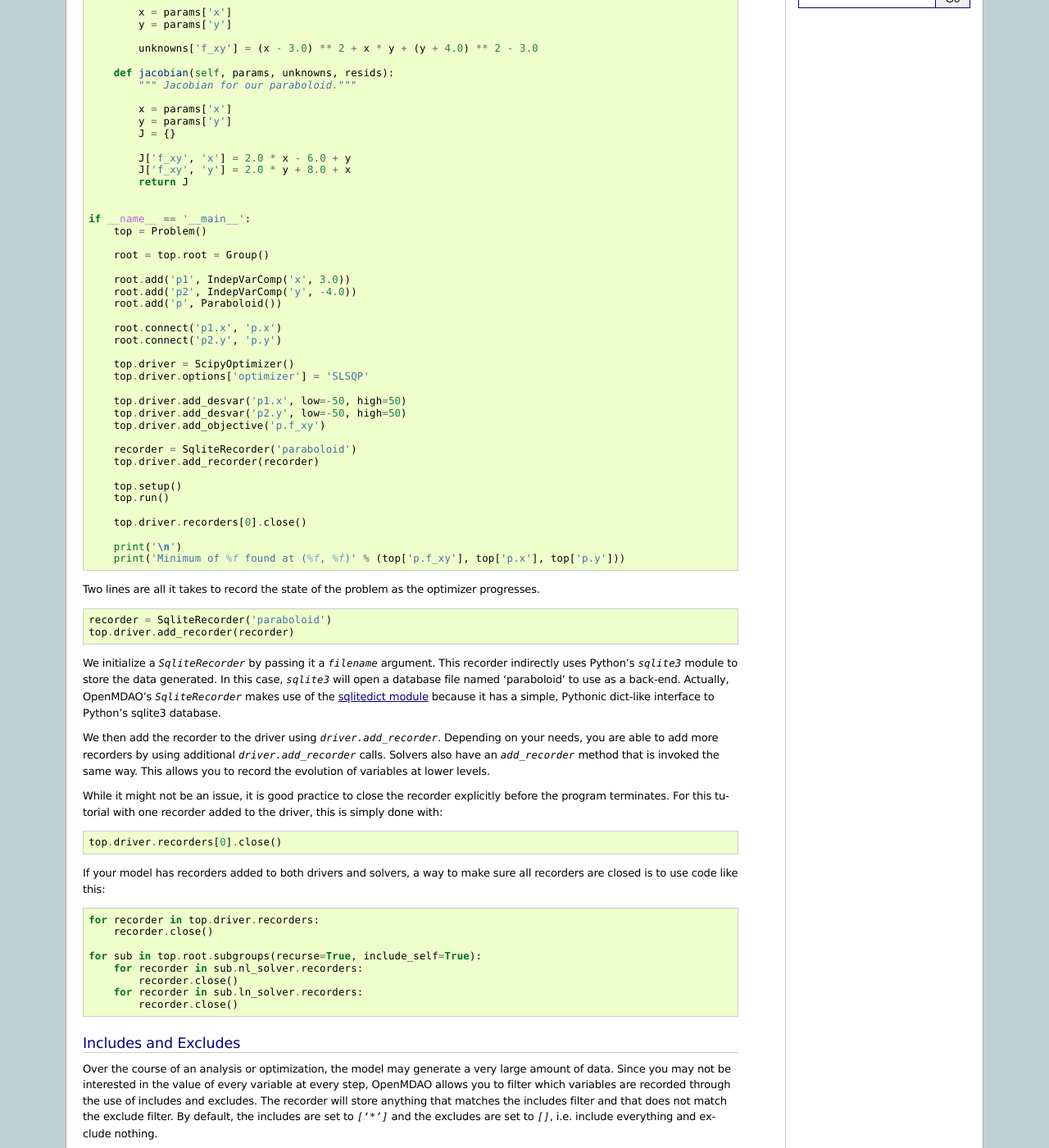
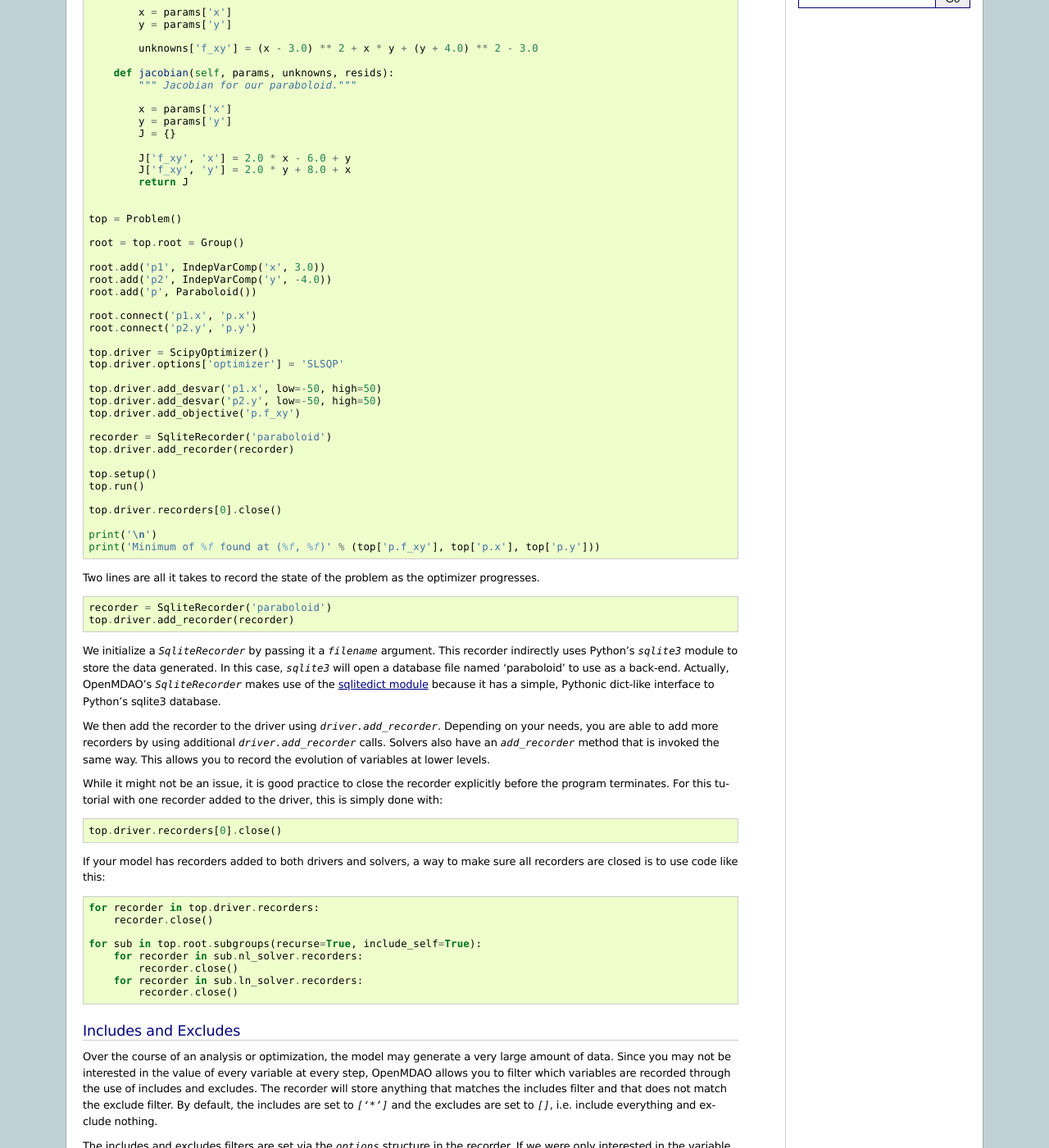
Before and after one commit to OpenMDAO/OpenMDAO1, a Sphinx documentation site: the page built from openmdao/docs/usr-guide/tutorials/recording.rst, in a window 1280 px wide and 1400 px high, scrolled down 463 px. Shown: the whole window at 82% size. Built offline with Sphinx 7.4.7, drawn with Linux system fonts in a browser that asks for light colours; part of the change alters nothing that is shown.

```diff
--- a/openmdao/docs/usr-guide/tutorials/recording.rst
+++ b/openmdao/docs/usr-guide/tutorials/recording.rst
@@ -7,7 +7,7 @@ Recording
 This tutorial is builds on the :ref:`Optimization of the Paraboloid Tutorial <paraboloid_optimization_tutorial>`
 by demonstrating how to save the data generated for future use. Consider the code below:
 
-.. testcode:: recording
+.. testcode:: recording_run
 
     from openmdao.components import IndepVarComp
     from openmdao.core import Component, Group, Problem
@@ -48,41 +48,71 @@ by demonstrating how to save the data generated for future use. Consider the cod
             return J
 
 
-    if __name__ == '__main__':
-        top = Problem()
+    top = Problem()
 
-        root = top.root = Group()
+    root = top.root = Group()
 
-        root.add('p1', IndepVarComp('x', 3.0))
-        root.add('p2', IndepVarComp('y', -4.0))
-        root.add('p', Paraboloid())
+    root.add('p1', IndepVarComp('x', 3.0))
+    root.add('p2', IndepVarComp('y', -4.0))
+    root.add('p', Paraboloid())
 
-        root.connect('p1.x', 'p.x')
-        root.connect('p2.y', 'p.y')
+    root.connect('p1.x', 'p.x')
+    root.connect('p2.y', 'p.y')
 
-        top.driver = ScipyOptimizer()
-        top.driver.options['optimizer'] = 'SLSQP'
+    top.driver = ScipyOptimizer()
+    top.driver.options['optimizer'] = 'SLSQP'
 
-        top.driver.add_desvar('p1.x', low=-50, high=50)
-        top.driver.add_desvar('p2.y', low=-50, high=50)
-        top.driver.add_objective('p.f_xy')
+    top.driver.add_desvar('p1.x', low=-50, high=50)
+    top.driver.add_desvar('p2.y', low=-50, high=50)
+    top.driver.add_objective('p.f_xy')
 
-        recorder = SqliteRecorder('paraboloid')
-        top.driver.add_recorder(recorder)
+    recorder = SqliteRecorder('paraboloid')
+    top.driver.add_recorder(recorder)
 
-        top.setup()
-        top.run()
+    top.setup()
+    top.run()
 
-        top.driver.recorders[0].close()
+    top.driver.recorders[0].close()
 
-        print('\n')
-        print('Minimum of %f found at (%f, %f)' % (top['p.f_xy'], top['p.x'], top['p.y']))
+    print('\n')
+    print('Minimum of %f found at (%f, %f)' % (top['p.f_xy'], top['p.x'], top['p.y']))
+
+
+.. testoutput:: recording_run
+   :hide:
+   :options: -ELLIPSIS, +NORMALIZE_WHITESPACE
+
+    Optimization terminated successfully.    (Exit mode 0)
+                Current function value: [-27.33333333]
+                Iterations: 5
+                Function evaluations: 6
+                Gradient evaluations: 5
+    Optimization Complete
+    -----------------------------------
+
+
+    Minimum of -27.333333 found at (6.666667, -7.333333)
+
+
+.. Copy over the recorded file so we can test reading it later and so other testing code does not mess it up
+.. testcleanup:: recording_run
+
+    import os
+    if os.path.exists('paraboloid'):
+        os.remove('paraboloid')
 
 
 Two lines are all it takes to record the state of the problem as the
 optimizer progresses.
 
-::
+.. testsetup:: recording
+
+    from openmdao.recorders import SqliteRecorder
+    from openmdao.core import Problem, Group
+    top = Problem()
+    root = top.root = Group()
+
+.. testcode:: recording
 
     recorder = SqliteRecorder('paraboloid')
     top.driver.add_recorder(recorder)
@@ -105,14 +135,14 @@ While it might not be an issue, it is good practice to close the
 recorder explicitly before the program terminates.
 For this tutorial with one recorder added to the driver, this is simply done with:
 
-::
+.. testcode:: recording
 
     top.driver.recorders[0].close()
 
 If your model has recorders added to both drivers and solvers,
 a way to make sure all recorders are closed is to use code like this:
 
-::
+.. testcode:: recording
 
     for recorder in top.driver.recorders:
         recorder.close()
@@ -139,16 +169,17 @@ The includes and excludes filters are set via the `options` structure in the
 recorder. If we were only interested in the variable `x` from our Paraboloid
 model, we could record that by setting the includes as follows:
 
-::
+.. testcode:: recording
 
     recorder = SqliteRecorder('paraboloid')
     recorder.options['includes'] = ['x']
 
-    driver.add_recorder(recorder)
+    top.driver.add_recorder(recorder)
 
 Similarly, if we were interested in everything except the value of `f_xy`, we
 could exclude that by doing the following:
-::
+
+.. testcode:: recording
 
     recorder = SqliteRecorder('paraboloid')
     recorder.options['excludes'] = ['f_xy']
@@ -158,6 +189,13 @@ could exclude that by doing the following:
 The includes and excludes filters will accept glob arguments. For example,
 `recorder.options['excludes'] = ['comp1.*']` would exclude any variable
 that starts with "comp1.".
+
+.. testcleanup:: recording
+
+    import os
+    if os.path.exists('paraboloid'):
+        os.remove('paraboloid')
+
 
 Accessing Recorded Data
 =======================
@@ -177,11 +215,102 @@ Since our Paraboloid only has a recorder added to the driver, our
 'paraboloid' sqlite file will contain keys of the form 'SLSQP/1', 'SLSQP/2',
 etc. To access the data from our run, we can use the following code:
 
-::
+.. testsetup:: reading
+
+    from openmdao.components import IndepVarComp
+    from openmdao.core import Component, Group, Problem
+    from openmdao.drivers import ScipyOptimizer
+    from openmdao.recorders import SqliteRecorder
+
+
+    class Paraboloid(Component):
+        """ Evaluates the equation f(x,y) = (x-3)^2 + xy + (y+4)^2 - 3 """
+
+        def __init__(self):
+            super(Paraboloid, self).__init__()
+
+            self.add_param('x', val=0.0)
+            self.add_param('y', val=0.0)
+
+            self.add_output('f_xy', val=0.0)
+
+        def solve_nonlinear(self, params, unknowns, resids):
+            """f(x,y) = (x-3)^2 + xy + (y+4)^2 - 3
+            Optimal solution (minimum): x = 6.6667; y = -7.3333
+            """
+
+            x = params['x']
+            y = params['y']
+
+            unknowns['f_xy'] = (x - 3.0) ** 2 + x * y + (y + 4.0) ** 2 - 3.0
+
+        def jacobian(self, params, unknowns, resids):
+            """ Jacobian for our paraboloid."""
+
+            x = params['x']
+            y = params['y']
+            J = {}
+
+            J['f_xy', 'x'] = 2.0 * x - 6.0 + y
+            J['f_xy', 'y'] = 2.0 * y + 8.0 + x
+            return J
+
+
+    # to keep the output of the run from doctest which does not handle output from setup well!
+    import os
+    import sys
+    f = open(os.devnull, 'w')
+    sys.stdout = f
+
+    top = Problem()
+
+    root = top.root = Group()
+
+    root.add('p1', IndepVarComp('x', 3.0))
+    root.add('p2', IndepVarComp('y', -4.0))
+    root.add('p', Paraboloid())
+
+    root.connect('p1.x', 'p.x')
+    root.connect('p2.y', 'p.y')
+
+    top.driver = ScipyOptimizer()
+    top.driver.options['optimizer'] = 'SLSQP'
+
+    top.driver.add_desvar('p1.x', low=-50, high=50)
+    top.driver.add_desvar('p2.y', low=-50, high=50)
+    top.driver.add_objective('p.f_xy')
+
+    recorder = SqliteRecorder('paraboloid')
+    top.driver.add_recorder(recorder)
+
+    top.setup()
+    top.run()
+
+    top.driver.recorders[0].close()
+
+.. testoutput:: reading
+   :hide:
+   :options: -ELLIPSIS, +NORMALIZE_WHITESPACE
+
+    Optimization terminated successfully.    (Exit mode 0)
+                Current function value: [-27.33333333]
+                Iterations: 5
+                Function evaluations: 6
+                Gradient evaluations: 5
+    Optimization Complete
+    -----------------------------------
+
+
+    Minimum of -27.333333 found at (6.666667, -7.333333)
+
+
+
+.. testcode:: reading
 
     import sqlitedict
 
     db = sqlitedict.SqliteDict( 'paraboloid', 'openmdao' )
+
 
 There are two arguments to create an instance of SqliteDict. The first, `'paraboloid'`,
 is the name of the sqlite database file. The second, `'openmdao'`, is the name of the table
@@ -190,33 +319,56 @@ recording is done to the `'openmdao'` table.
 
 Now, we can access the data using an iteration coordinate.
 
-::
+
+.. testcode:: reading
 
     data = db['SLSQP/1']
 
 This `data` variable has four keys, 'timestamp', 'Parameters', 'Unknowns', and 'Residuals'. 'timestamp'
 yields the time at which data was recorded:
 
-::
+.. testcode:: reading
 
     p = data['timestamp']
     print(p)
 
+.. testoutput:: reading
+   :hide:
+   :options: +SKIP
+
 The remaining keys will yield a dictionary containing variable names mapped to values. For example,
 
-::
+.. testcode:: reading
 
     p = data['Parameters']
     print(p)
+
+.. testoutput:: reading
+   :hide:
+   :options: -ELLIPSIS, +NORMALIZE_WHITESPACE
+
+    {'p.y': -4.0, 'p.x': 3.0}
 
 will print out the dictionary {'p.x': 3.0, 'p.y': -4.0}. Generally, the
 variables of interest will be contained in the 'Unknowns' key since that will
 contain the objective function values and the values controlled by the
 optimizer. For example,
 
-::
+.. testcode:: reading
 
     u = data['Unknowns']
     print(u)
 
+.. testoutput:: reading
+   :hide:
+   :options: -ELLIPSIS, +NORMALIZE_WHITESPACE
+
+    {'p1.x': 3.0, 'p.f_xy': -15.0, 'p2.y': -4.0}
+
 will print out the dictionary {'f_xy': -15.0, 'x': 3.0, 'y': -4.0}.
+
+.. testcleanup:: reading
+
+    import os
+    if os.path.exists('paraboloid'):
+        os.remove('paraboloid')
```
